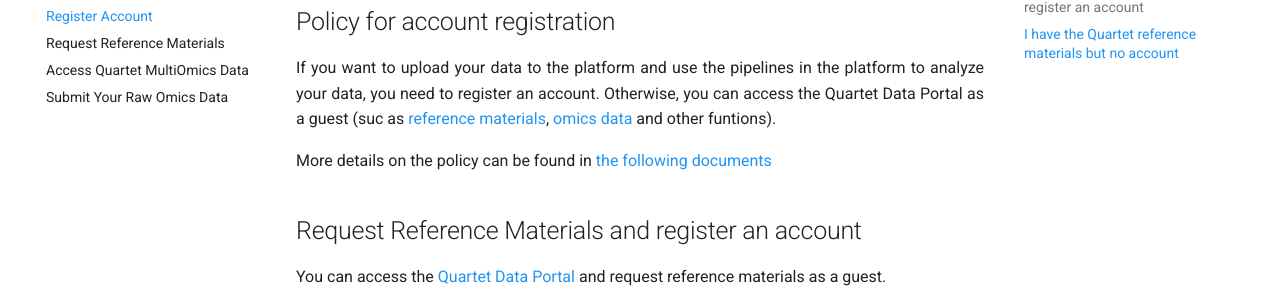
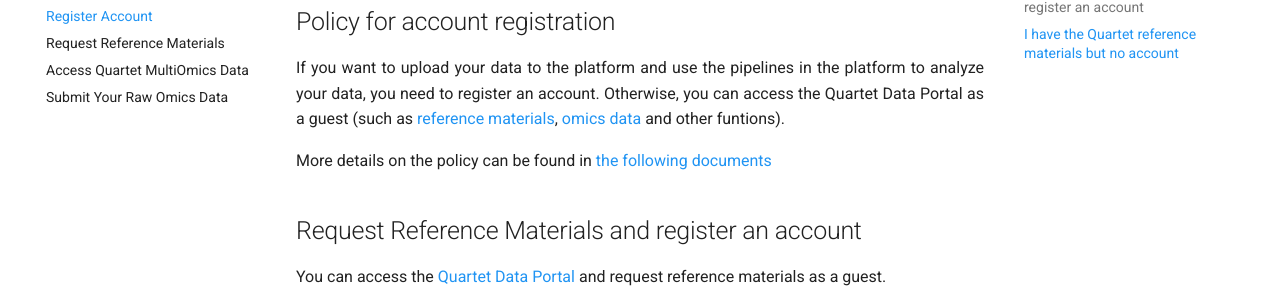
Before and after one commit to chinese-quartet/docs.chinese-quartet.org, an MkDocs documentation site: the page built from docs/getting_started/register_account.md, in a window 1280 px wide and 1036 px high. Shown: the part 270-571 px from the top of the window. Built offline with MkDocs 1.6.1 and Material for MkDocs 9.7.7, drawn with Linux system fonts in a browser that asks for light colours; a script that is not in the unit is left out; comment, search, counter and statistics services are not loaded.

Commit message:
Improve docs for requesting reference materials.

```diff
--- a/docs/getting_started/register_account.md
+++ b/docs/getting_started/register_account.md
@@ -1,6 +1,6 @@
 ## Policy for account registration
 
-If you want to upload your data to the platform and use the pipelines in the platform to analyze your data, you need to register an account. Otherwise, you can access the Quartet Data Portal as a guest (suc as [reference materials](https://chinese-quartet.org/#/materials), [omics data](https://www.chinese-quartet.org/#/data/download) and other funtions).
+If you want to upload your data to the platform and use the pipelines in the platform to analyze your data, you need to register an account. Otherwise, you can access the Quartet Data Portal as a guest (such as [reference materials](https://chinese-quartet.org/#/materials), [omics data](https://www.chinese-quartet.org/#/data/download) and other funtions).
 
 More details on the policy can be found in [the following documents](../policies/account_registration_policy.md)
 
--- a/mkdocs.yml
+++ b/mkdocs.yml
@@ -142,7 +142,6 @@
       - Publications: about/publications.md
       #  - Quartet Team: about/members.md
       #  - Collaborators: about/collaborators.md
-      #  - Policies: about/policies.md
       - FAQs: about/faqs.md
   # - Developers:
   #   - News: developers/changelog.md
```
Also changed, not shown: docs/getting_started/request_reference_materials.md (+4 -0 lines), 1 other file.
